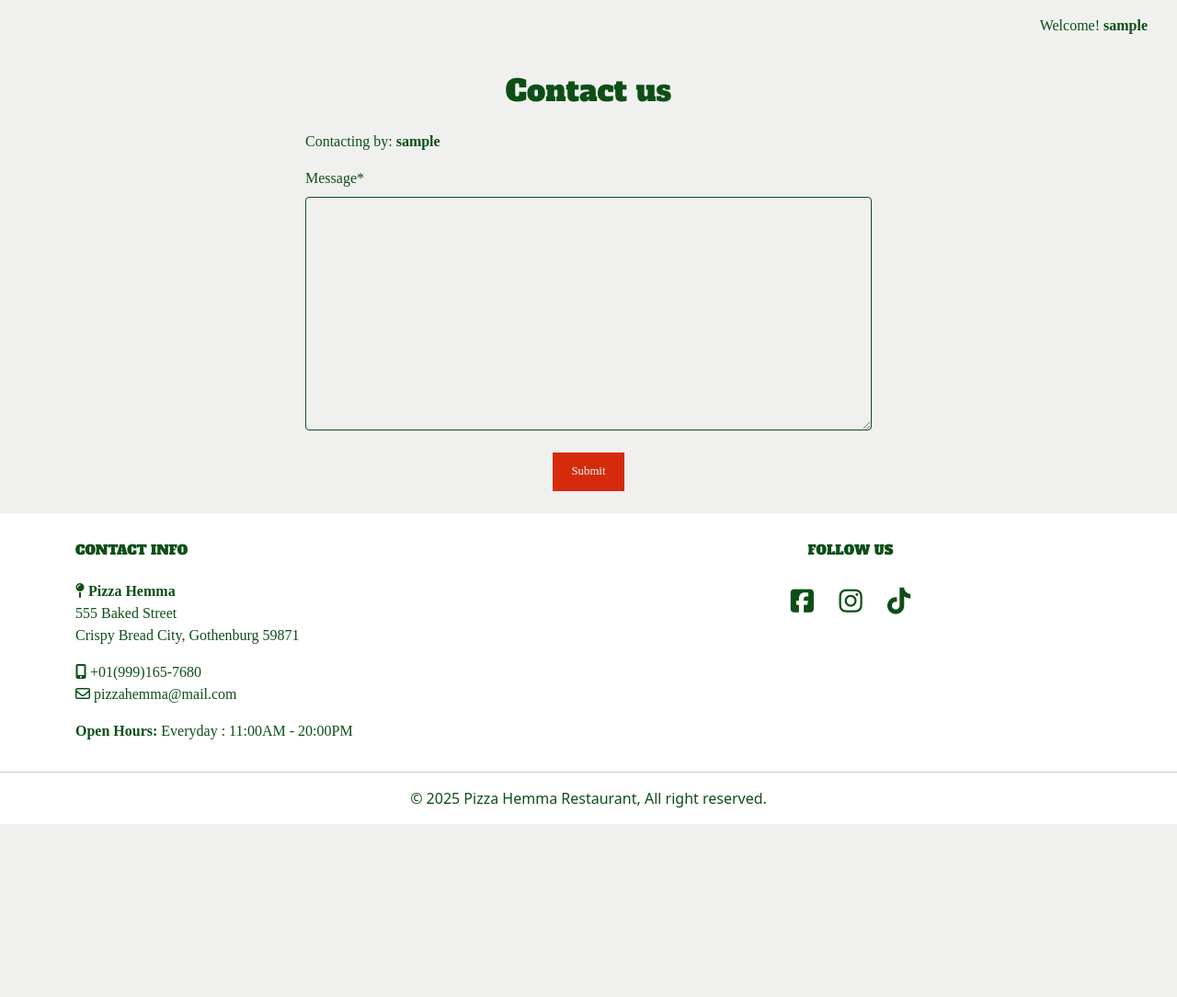
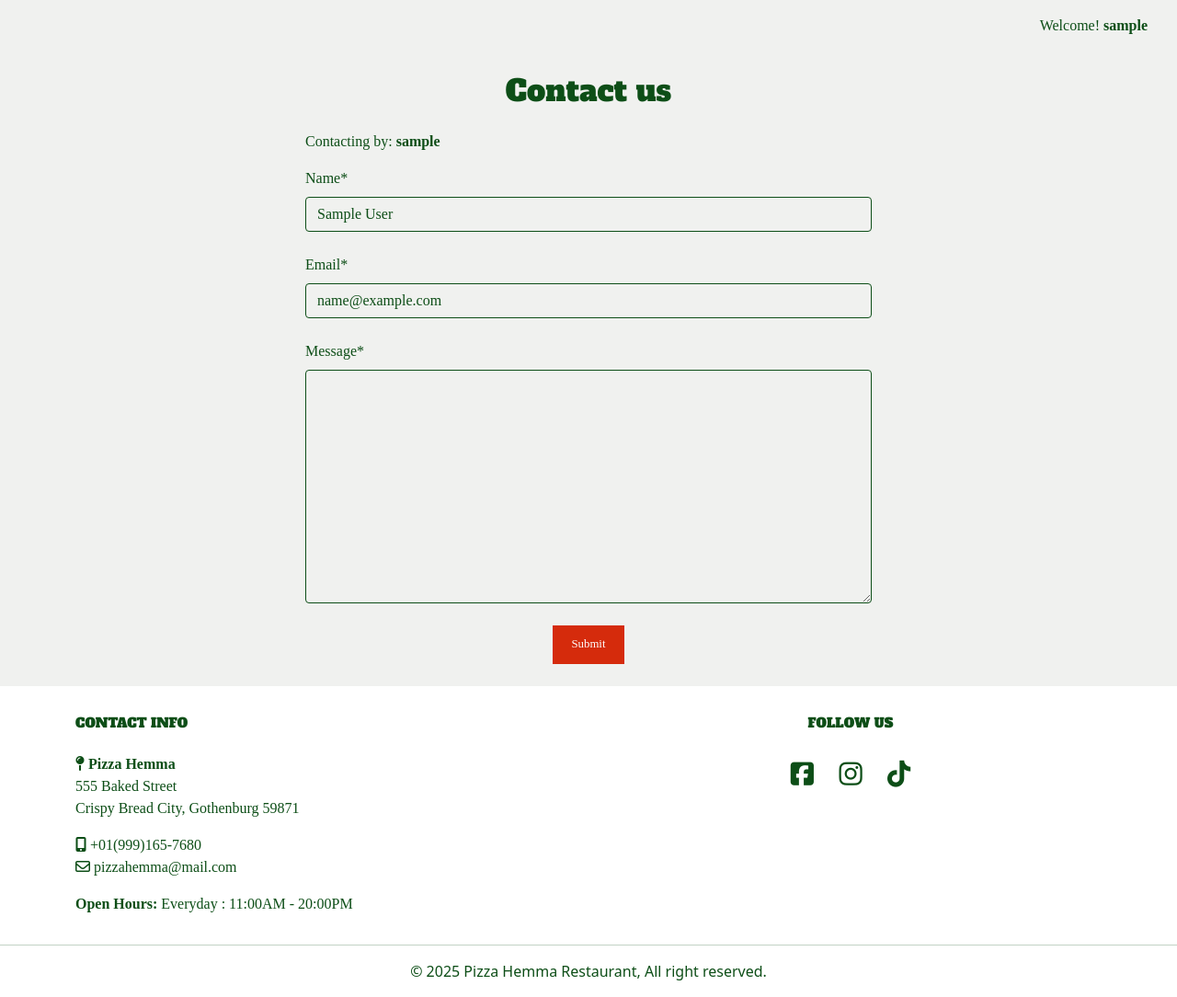
Before and after one commit to Chatlada-Nina/pizza-hemma, a Django app: page /contact/ in a window 1280 px wide. Shown: the part 156-1240 px from the top of the page at 92% size. Before the commit the page ends 1052 px from the top, so only its background shows below. Run offline with Django 4.2, Linux system fonts and the light colour scheme; the visitor is signed in with stand-in values (Sample User, id 1); some libraries are stand-ins or nearby versions; some web fonts are replaced.

Commit message:
Fix the populated name and email fields on the contact form

```diff
--- a/contact/templates/contact/contactus.html
+++ b/contact/templates/contact/contactus.html
@@ -13,8 +13,8 @@
         <p>Contacting by: <strong>{{ user.username }}</strong></p>
         <form class="row justify-content-center g-2" method="post">
             {% csrf_token %}
-            <input type="hidden" name="name" value="{{ user.get_full_name }}">
-            <input type="hidden" name="email" value="{{ user.email }}">
+            {{ contact_form.name | as_crispy_field }}
+            {{ contact_form.email | as_crispy_field }}
             {{ contact_form.message | as_crispy_field }}
             <div class="text-center mb-4"><button class="submit-btn btn-order" type="submit">Submit</button></div>
         </form>
--- a/contact/views.py
+++ b/contact/views.py
@@ -15,19 +15,32 @@ def contact_us(request):
     :template:`contact/contactus.html`
     """
     if request.method == "POST":
+
         if request.user.is_authenticated:
-            contact_form = ContactForm(data=request.POST, initial={
-                'name': request.user.get_full_name(),
-                'email': request.user.email,
-            })
+
+            user_name = request.user.get_full_name() or request.user.username
+            contact_form = ContactForm(data=request.POST)
+            contact_form.initial = {
+                'name': user_name, 'email': request.user.email}
+
+            if contact_form.is_valid():
+                contact = contact_form.save(commit=False)
+                contact.name = user_name
+                contact.email = request.user.email
+                contact.save()
+
+                messages.add_message(
+                    request,
+                    messages.SUCCESS,
+                    "Your request has been received. "
+                    "We aim to reply within 2 business days."
+                )
+                contact_form = ContactForm()
         else:
             contact_form = ContactForm(data=request.POST)
 
         if contact_form.is_valid():
             contact = contact_form.save(commit=False)
-            if request.user.is_authenticated:
-                contact.name = request.user.get_full_name()
-                contact.email = request.user.email
             contact.save()
 
             messages.add_message(
@@ -41,8 +54,9 @@ def contact_us(request):
     else:
         initial_data = {}
         if request.user.is_authenticated:
+            user_name = request.user.get_full_name() or request.user.username
             initial_data = {
-                'name': request.user.get_full_name(),
+                'name': user_name,
                 'email': request.user.email,
             }
         contact_form = ContactForm(initial=initial_data)
```
Also changed, not shown: TESTING.md (+2 -0 lines).
